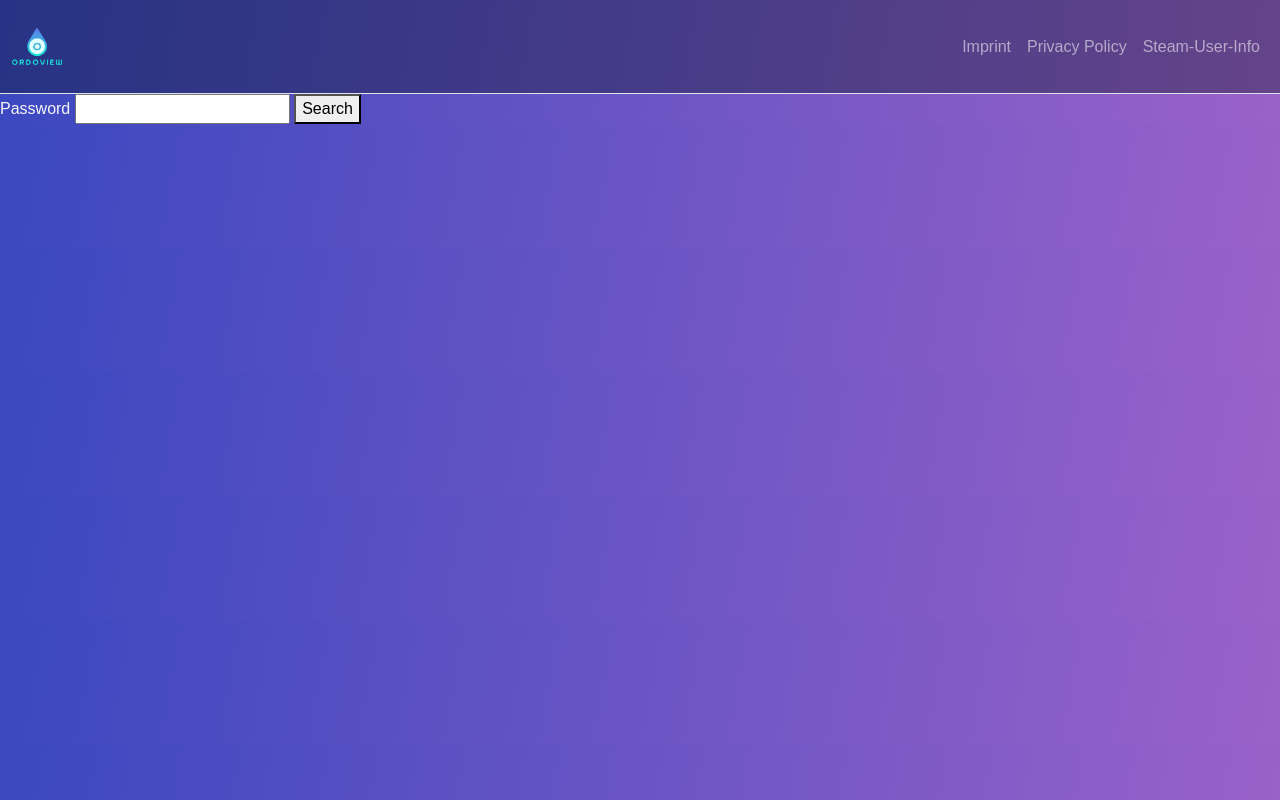
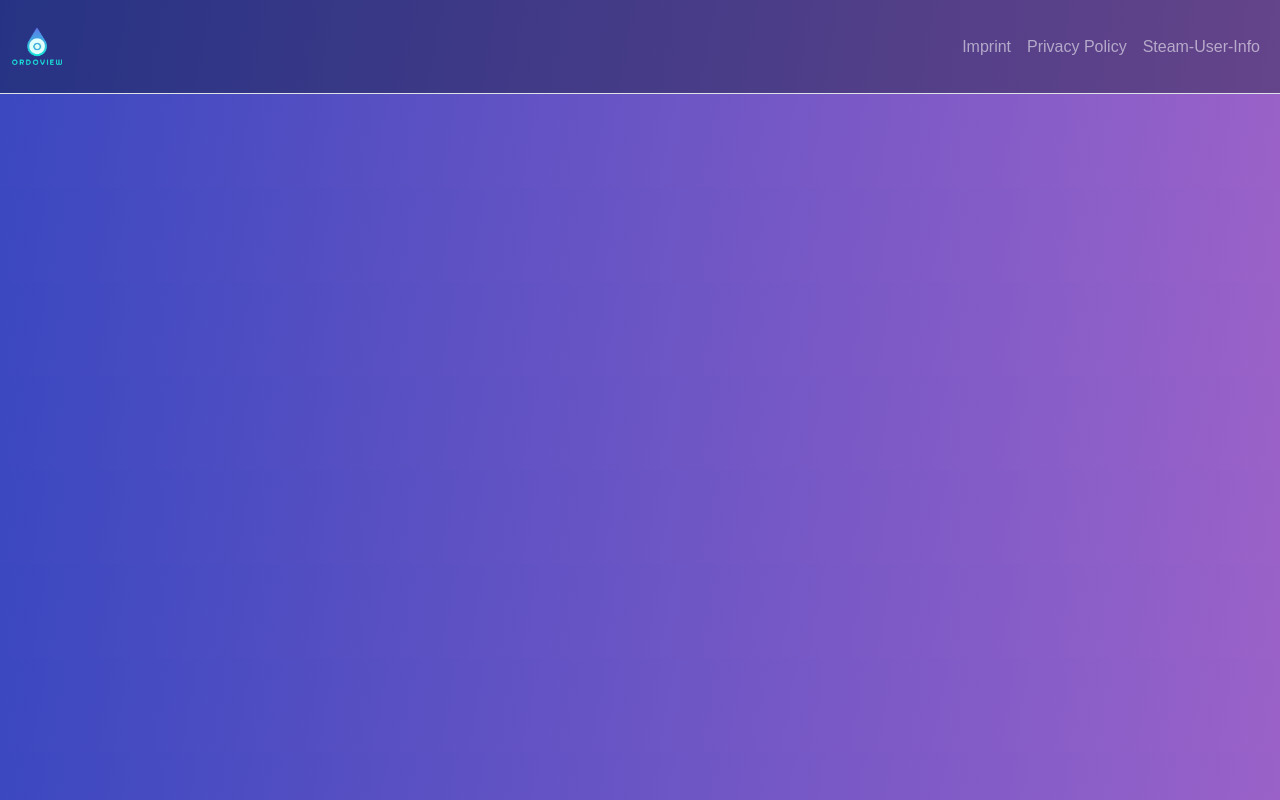
Before and after one commit to Chris42221/OrdoView, a SvelteKit app: page /searchapps in a window 1280 px wide. Built offline with nearby package versions, Linux system fonts and the light colour scheme.

Commit message:
Implement search functionality for apps with form handling and API integration

```diff
--- /dev/null
+++ b/src/routes/searchapps/+page.server.js
@@ -0,0 +1,25 @@
+/** @satisfies {import('./$types').Actions} */
+export const actions = {
+	searchapps: async (event) => {
+		const form = await event.request.formData();
+    const appname = form.get("AppName")?.toString();
+
+    console.log(appname);
+
+    const appnameconverted = appname?.replace(" ", "%20");
+
+    const getapp = await fetch(`https://store.steampowered.com/api/appdetails/?appids=${appnameconverted}`);
+    if(!getapp.ok){
+      throw new Error(`Response status: ${getapp.status}`);
+    }
+
+    const GetAppResults= await getapp.json();
+    console.log(GetAppResults);
+
+    const AppSearchResults = {
+      getappresults: GetAppResults
+    }
+
+    return{AppSearchResults, success: true,};
+	}
+};
--- a/src/routes/searchapps/+page.svelte
+++ b/src/routes/searchapps/+page.svelte
@@ -1,10 +1,3 @@
 <script>
+	export let data;
 </script>
-
-<form method="POST" action="?/searchapps">
-	<label>
-		Password
-		<input id="AppName" name="AppName" type="text">
-		<button type="submit">Search</button>
-	</label>
-</form>
```
